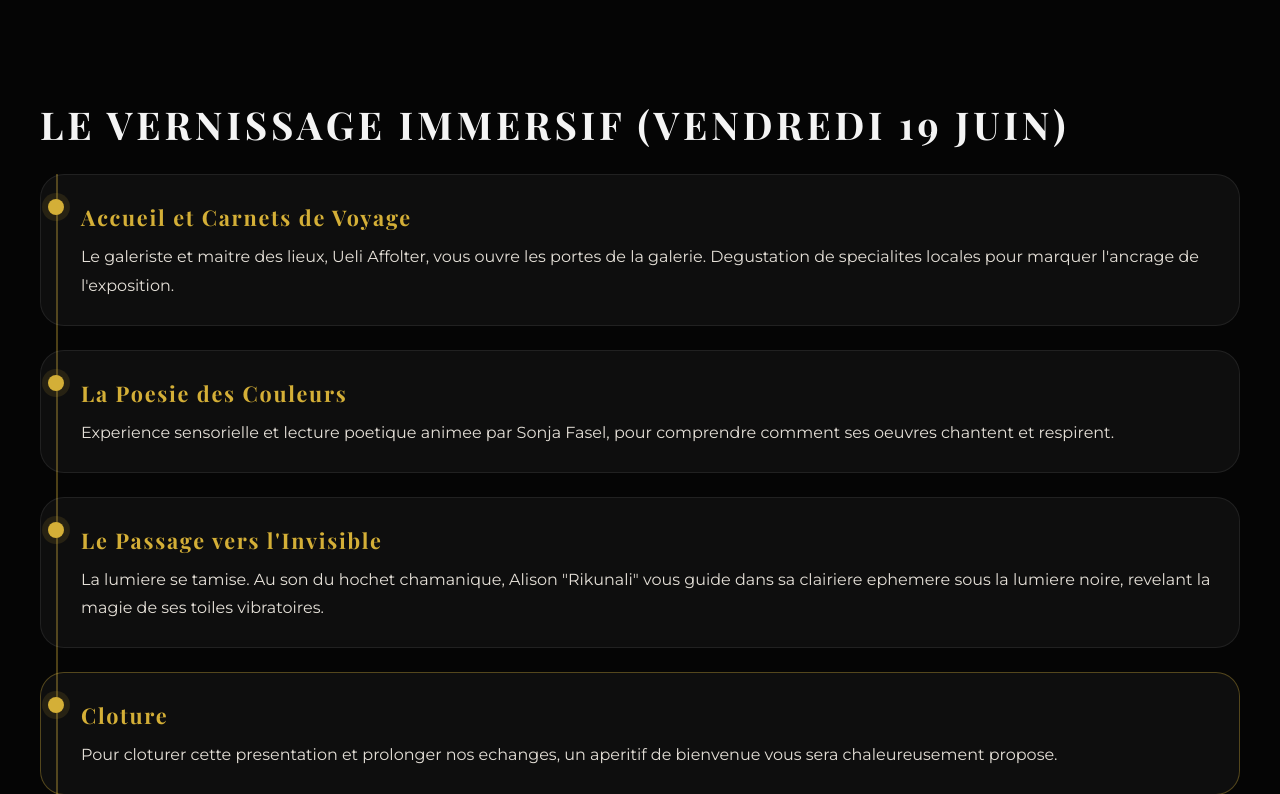
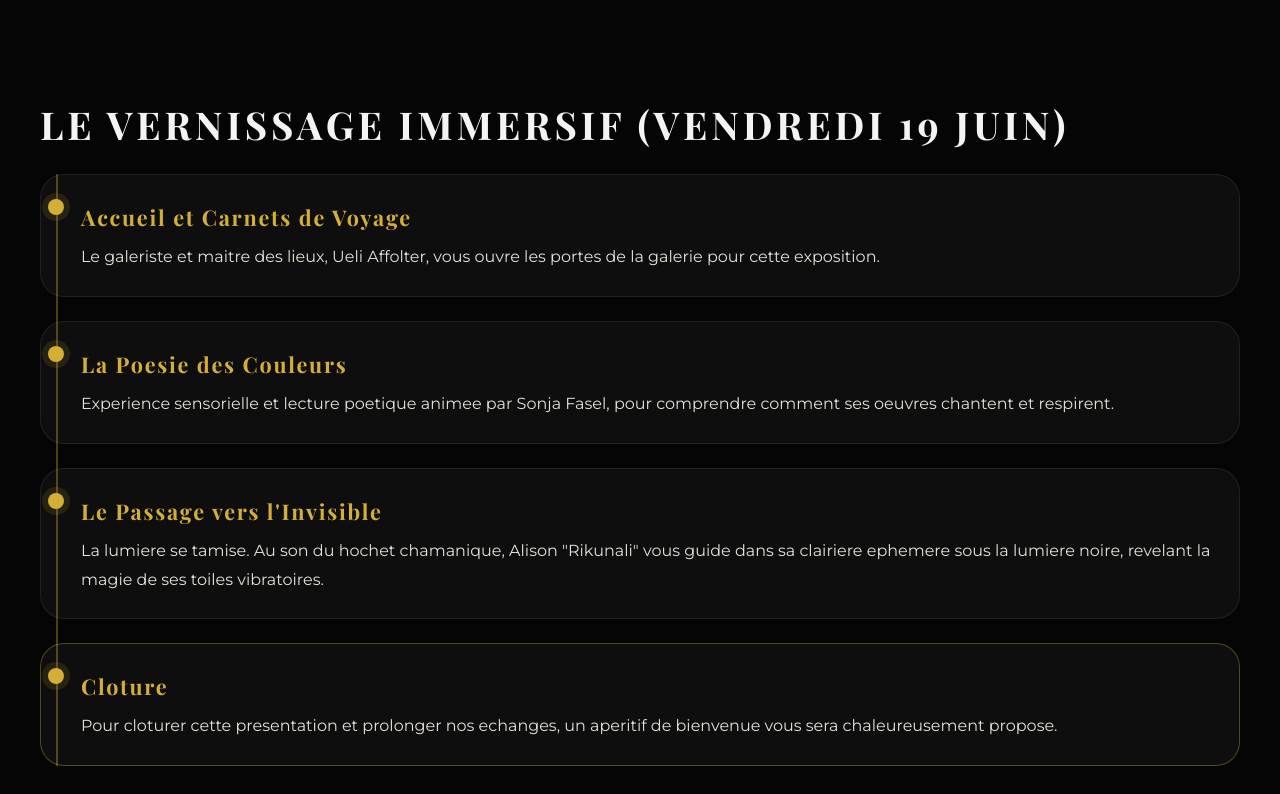
Before and after one commit to SwissEliteVan/resonances-du-vivant, a PHP site: page / in a window 1280 px wide. Shown: the part 2083-2877 px from the top of the page. Run offline with PHP 8.4, Linux system fonts and the light colour scheme.

Commit message:
modif texte

```diff
--- a/index.php
+++ b/index.php
@@ -66,7 +66,7 @@
             <div class="timeline-list">
                 <article class="timeline-step">
                     <h3>Accueil et Carnets de Voyage</h3>
-                    <p>Le galeriste et maitre des lieux, Ueli Affolter, vous ouvre les portes de la galerie. Degustation de specialites locales pour marquer l'ancrage de l'exposition.</p>
+                    <p>Le galeriste et maitre des lieux, Ueli Affolter, vous ouvre les portes de la galerie pour cette exposition.</p>
                 </article>
                 <article class="timeline-step">
                     <h3>La Poesie des Couleurs</h3>
```
